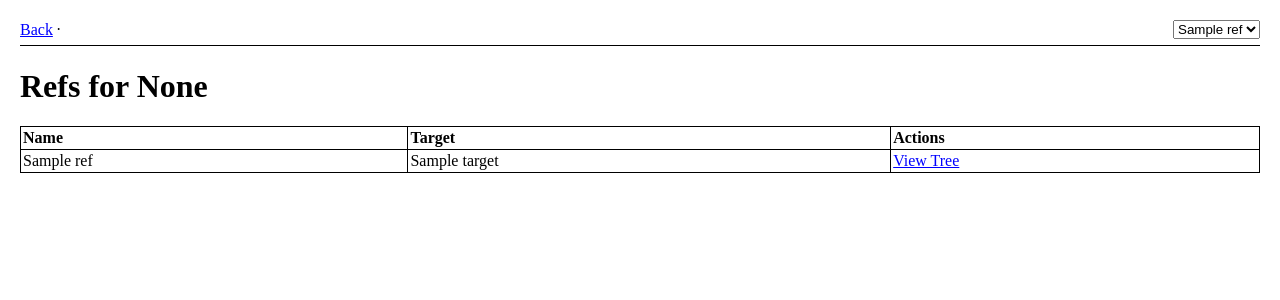
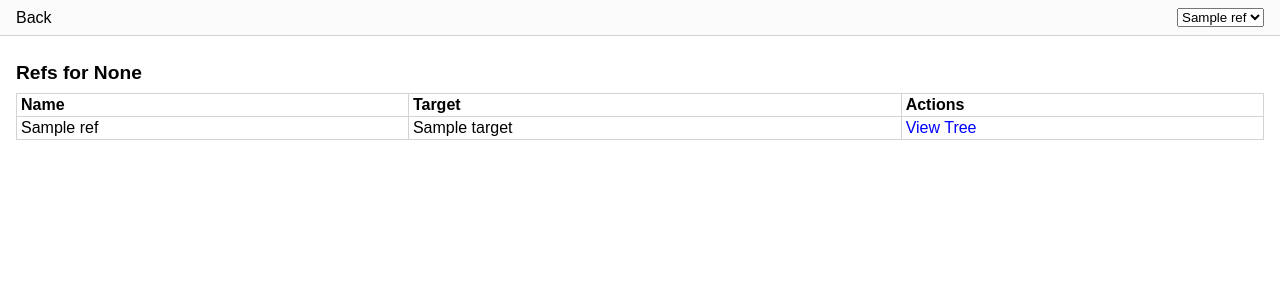
Before and after one commit to LukaHietala/lipasto, a Flask app: template templates/refs.html in a window 1280 px wide. Shown: the top 300 px of the page. Run offline with Flask 3, Linux system fonts and the light colour scheme; the template is opened without the code that fills it: most values are stand-ins (such as "Sample title", 1, 10 or a date in 2020).

Commit message:
basic styling

```diff
--- a/static/styles.css
+++ b/static/styles.css
@@ -1,25 +1,68 @@
 body {
-    margin: 20px;
+    font-family: sans-serif;
+    font-size: 12pt;
+    color: #000;
+    background: white;
+    margin: 0;
 }
+
+a {
+    color: blue;
+    text-decoration: none;
+}
+
+a:hover {
+    text-decoration: underline;
+}
+
+nav {
+    top: 0;
+    width: screen;
+    position: sticky;
+    padding: 0.5em 1em;
+    border-bottom: 1px solid lightgray;
+    display: flex;
+    justify-content: space-between;
+    align-items: center;
+    background-color: #fbfbfb;
+}
+
+nav a {
+    color: black;
+    margin-right: 0.5em;
+}
+
+nav a.active {
+    font-weight: bold;
+}
+
 table {
     border-collapse: collapse;
     width: 100%;
 }
 
 th, td {
-    border: 1px solid black;
-    padding: 2px;
+    border: 1px solid lightgray;
+    padding: 2px 4px;
     text-align: left;
 }
 
-a {
-    color: blue;
+pre {
+    font-family: monospace;
+    font-size: 10pt;
 }
-.base-nav {
-    display:flex;
-    align-items:center;
-    margin-bottom:1em;
-    gap: 0.2em;
-    border-bottom: 1px solid black;
-    padding-bottom: 0.4em;
+
+.content {
+    padding: 1em;
 }
+
+/* dont make headers too big */
+h1 {
+    font-size: 120%;
+    margin: 0.5em 0;
+}
+
+h2 {
+    font-size: 110%;
+    margin: 1em 0 0.5em 0;
+}
--- a/templates/base.html
+++ b/templates/base.html
@@ -7,18 +7,20 @@
     <link rel="stylesheet" href="{{ url_for('static', filename='styles.css') }}">
 </head>
 <body>
-    <nav class="base-nav">
-        <a href="/">Back</a>·
-        {% set repo_name = request.view_args.get('repo_name') %}
-        {% if repo_name %}
-        <a href="{{ url_for('repo_detail', repo_name=repo_name) }}?ref={{ current_ref }}">Overview</a>·
-        <a href="{{ url_for('repo_commits', repo_name=repo_name) }}?ref={{ current_ref }}">Commits</a>·
-        <a href="{{ url_for('repo_refs', repo_name=repo_name) }}">Refs</a>·
-        <a href="{{ url_for('repo_tree_path', repo_name=repo_name) }}?ref={{ current_ref }}">Tree</a>·
-        <a href="{{ url_for('repo_diff', repo_name=repo_name) }}?ref={{ current_ref }}">Diff</a>
-        {% endif %}
+    <nav>
+        <div>
+            <a href="/">Back</a>
+            {% set repo_name = request.view_args.get('repo_name') %}
+            {% if repo_name %}
+            <a href="{{ url_for('repo_detail', repo_name=repo_name) }}?ref={{ current_ref }}" {% if request.endpoint == 'repo_detail' %}class="active"{% endif %}>Overview</a>
+            <a href="{{ url_for('repo_commits', repo_name=repo_name) }}?ref={{ current_ref }}" {% if request.endpoint == 'repo_commits' %}class="active"{% endif %}>Commits</a>
+            <a href="{{ url_for('repo_refs', repo_name=repo_name) }}" {% if request.endpoint == 'repo_refs' %}class="active"{% endif %}>Refs</a>
+            <a href="{{ url_for('repo_tree_path', repo_name=repo_name) }}?ref={{ current_ref }}" {% if request.endpoint in ['repo_tree_path', 'repo_blob_path', 'repo_blame_path'] %}class="active"{% endif %}>Tree</a>
+            <a href="{{ url_for('repo_diff', repo_name=repo_name) }}?ref={{ current_ref }}" {% if request.endpoint == 'repo_diff' %}class="active"{% endif %}>Diff</a>
+            {% endif %}
+        </div>
         {% if refs %}
-        <select onchange="changeRef(this.value)" style="margin-left:auto">
+        <select onchange="changeRef(this.value)">
             {% for ref in refs %}
             <option value="{{ ref.shorthand }}" {% if ref.shorthand == current_ref %}selected{% endif %}>{{ ref.name }}</option>
             {% endfor %}
@@ -32,6 +34,11 @@
             window.location = url;
         }
     </script>
+        </nav>
+    <div class="content">
     {% block content %}{% endblock %}
+    </div>
 </body>
 </html>
+</body>
+</html>
--- a/templates/blame.html
+++ b/templates/blame.html
@@ -3,7 +3,7 @@
 {% block content %}
 <h1>Blame: {{ path }}</h1>
 {% if blame %}
-<table border="1"> <!-- temp default styling --->
+<table class="list"> <!-- temp default styling --->
     <thead>
         <tr>
             <th>Line</th>
--- a/templates/commits.html
+++ b/templates/commits.html
@@ -2,7 +2,7 @@
 
 {% block content %}
     <h1>Commits for {{ repo_name }}</h1>
-    <table border="1">
+    <table class="list">
         <thead>
             <tr>
                 <th>Commit</th>
--- a/templates/refs.html
+++ b/templates/refs.html
@@ -2,7 +2,7 @@
 
 {% block content %}
     <h1>Refs for {{ repo_name }}</h1>
-    <table>
+    <table class="list">
         <thead>
             <tr>
                 <th>Name</th>
--- a/templates/repo.html
+++ b/templates/repo.html
@@ -3,7 +3,7 @@
 {% block content %}
 <h1>Repository: {{ repo_name }}</h1>
 <h2>Latest commits</h2>
-<table border="1">
+<table class="list">
     <thead>
         <tr>
             <th>Commit</th>
--- a/templates/tree.html
+++ b/templates/tree.html
@@ -2,7 +2,7 @@
 
 {% block content %}
     <h1>Tree for {{ repo_name }} at {{ ref }}{% if path %} / {{ path }}{% endif %}</h1>
-    <table>
+    <table class="list">
         <thead>
             <tr>
                 <th>Name</th>
```
Also changed, not shown: templates/index.html (+7 -0 lines).
